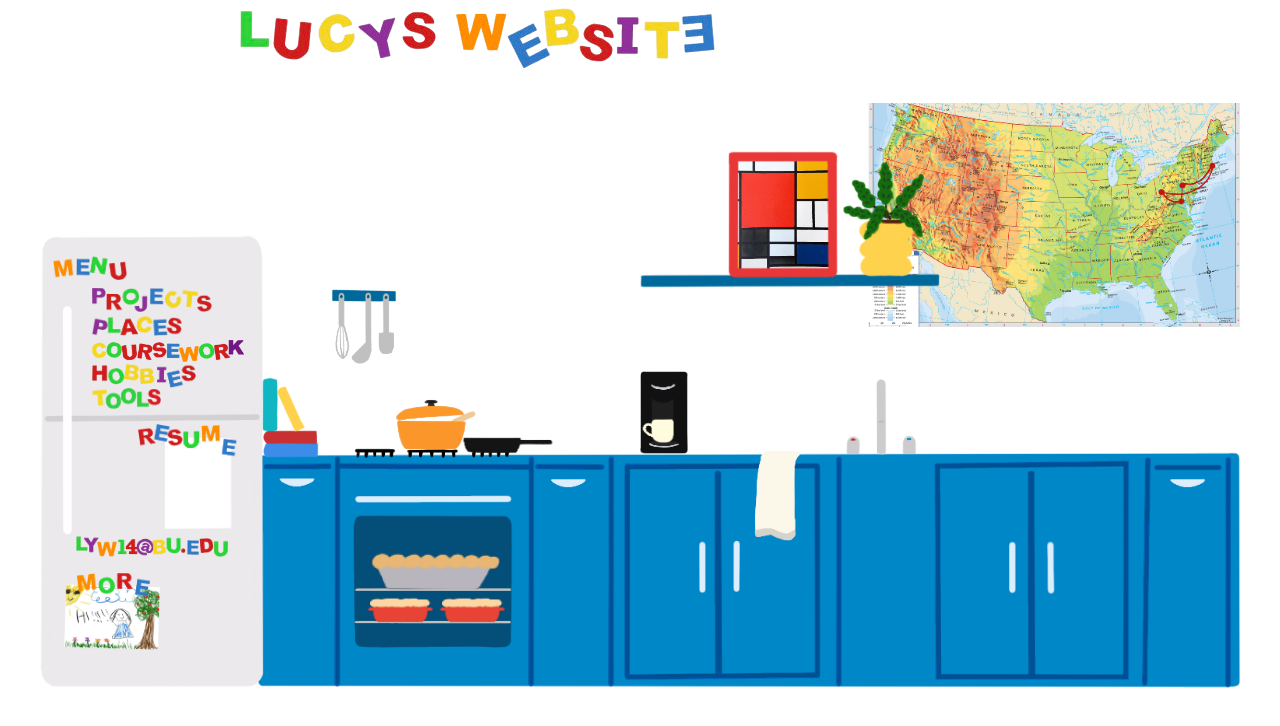
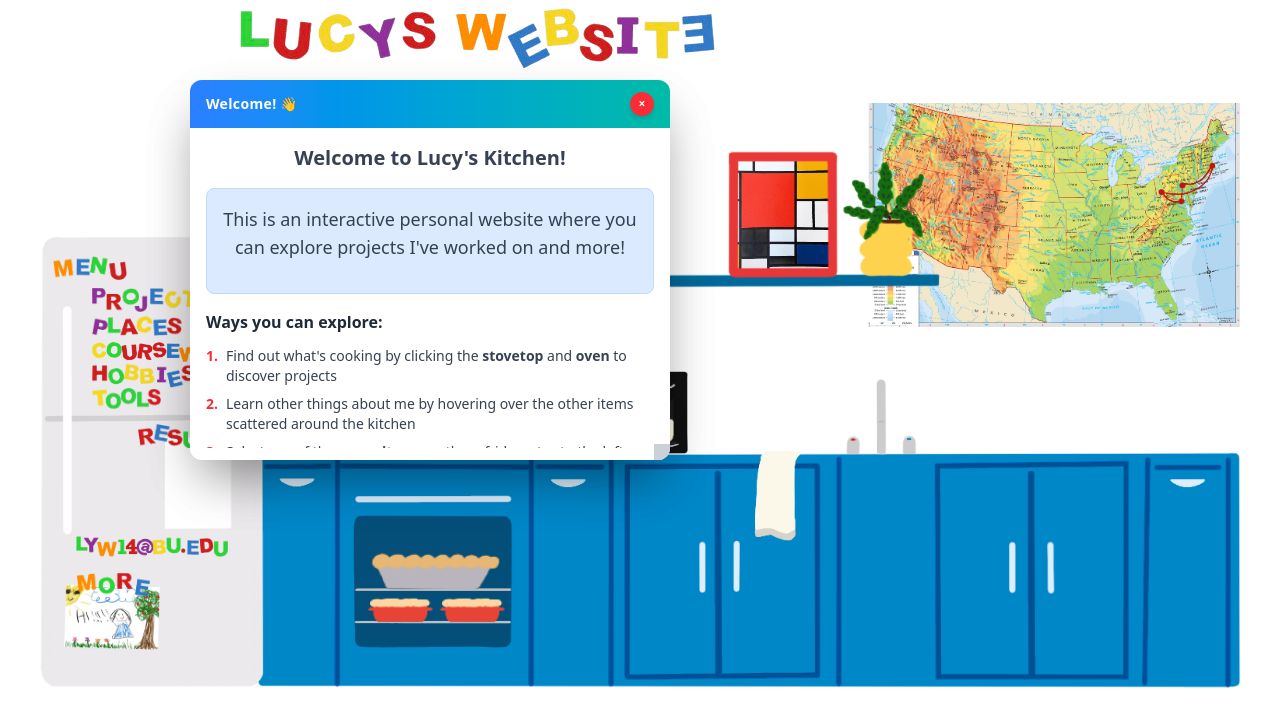
Before and after one commit to LYW14/LucysPortfolio_2025, a React (Vite) app: page / in a window 1280 px wide. Shown: the top 726 px of the page. Built offline with nearby package versions, Linux system fonts and the light colour scheme.

Commit message:
removed old comments. Added an opening site popup to explain how to use this site.

```diff
--- a/src/components/scene.tsx
+++ b/src/components/scene.tsx
@@ -1,6 +1,6 @@
 // Scene.tsx - Refactored Main Component
 import "./scene.css";
-import { useState } from "react";
+import { useState, useEffect } from "react";
 import { useHobbyRecipe } from './useHobbyRecipe';
 import { useWindowManager } from './useWindowManager';
 import { createMenuHandlers } from './menuHandlers';
@@ -8,6 +8,7 @@ import { Window } from './window';
 import { ProjectDetails } from './ProjectDetails';
 // import { CityTravelGuide } from './cityTravelGuide';
 import { PROJECTS } from './projectData';
+import {WelcomeWindow} from './welcomeWindow';
 
 // Asset imports - organized by category
 import books from "../assets/books.png";
@@ -36,6 +37,7 @@ import tools_text from "../assets/fridge_menu_components/tools_text.png";
 
 export default function Scene() {
   const [currentHobbyIndex, setCurrentHobbyIndex] = useState(0);
+  const [hasShownWelcome, setHasShownWelcome] = useState(false);
 
   const {
     windows,
@@ -60,6 +62,19 @@ export default function Scene() {
     handleEmailClick,
     handleResumeDownload,
   } = createMenuHandlers({ handleOpenWindow, openHobbyWindow });
+
+  useEffect(() => {
+    if (!hasShownWelcome) {
+      handleOpenWindow(
+        "welcome-window",
+        "Welcome! 👋",
+        <WelcomeWindow />,
+        "default"
+      );
+
+      setHasShownWelcome(true);
+    }
+  }, [hasShownWelcome, handleOpenWindow]);
 
   const createProjectHandler = (projectId: string) => () => {
     const project = PROJECTS.find(p => p.id === projectId);
@@ -130,19 +145,6 @@ export default function Scene() {
         //   "shelf",
         //   "Collections",
         //   <div>
-        //     <h3 className="text-lg font-bold mb-3">📦 My Collections</h3>
-        //     <p>Things I collect and treasure...</p>
-        //     <div className="mt-4 space-y-2">
-        //       <div className="p-3 bg-white rounded border">
-        //         <strong>Vinyl Records:</strong> 47 albums and counting
-        //       </div>
-        //       <div className="p-3 bg-white rounded border">
-        //         <strong>Vintage Cameras:</strong> 8 working film cameras
-        //       </div>
-        //       <div className="p-3 bg-white rounded border">
-        //         <strong>Art Supplies:</strong> Way too many watercolor sets
-        //       </div>
-        //     </div>
         //   </div>,
         //   "shelf"
         // )}
--- /dev/null
+++ b/src/components/welcomeWindow.tsx
@@ -0,0 +1,51 @@
+import React from 'react';
+
+export const WelcomeWindow: React.FC = () => {
+  return (
+    <div className="space-y-4">
+      <h3 className="text-xl font-bold text-center mb-4">Welcome to Lucy's Kitchen!</h3>
+
+      <div className="bg-blue-100 p-4 rounded-lg border border-blue-200">
+        <p className="text-center text-lg mb-4">
+          This is an interactive personal website where you can explore projects I've worked on and more!
+        </p>
+      </div>
+
+      <div className="space-y-3">
+        <h4 className="font-semibold text-gray-800">Ways you can explore:</h4>
+
+        <div className="space-y-2 text-sm">
+          <div className="flex items-start space-x-2">
+            <span className="text-red-500 font-bold">1.</span>
+            <span>Find out what's cooking by clicking the <strong>stovetop</strong> and <strong>oven</strong> to discover projects</span>
+          </div>
+
+          <div className="flex items-start space-x-2">
+            <span className="text-red-500 font-bold">2.</span>
+            <span>Learn other things about me by hovering over the other items scattered around the kitchen</span>
+          </div>
+
+          <div className="flex items-start space-x-2">
+            <span className="text-red-500 font-bold">3.</span>
+            <span>Select any of the <strong>menu items</strong> on the refridgerator to the left</span>
+          </div>
+          <div className="flex items-start space-x-2">
+            <span className="text-red-500 font-bold">4.</span>
+            <span><strong>Drag windows around</strong> and resize them to organize your workspace</span>
+          </div>
+
+          <div className="flex items-start space-x-2">
+            <span className="text-red-500 font-bold">5.</span>
+            <span>Look for the <strong>red X</strong> in the upper right corner of the window to close</span>
+          </div>
+        </div>
+      </div>
+
+      <div className="bg-yellow-50 p-3 rounded-lg border border-yellow-200 text-sm">
+        <p className="text-center">
+          <strong>Tip:</strong> For some items, you may want to turn your sound on for the full experience. Happy exploring!
+        </p>
+      </div>
+    </div>
+  );
+};
```
